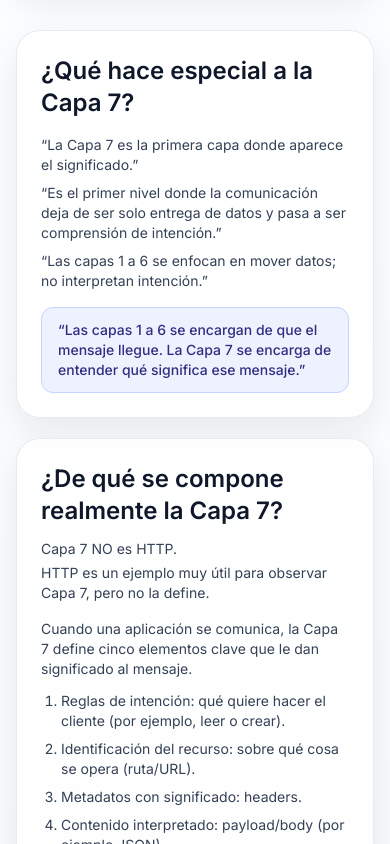
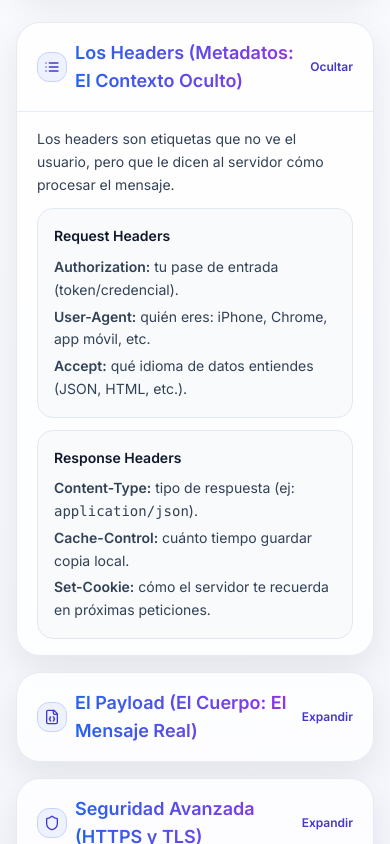
Before and after one commit to Kamolchig/capa-7-modelo-osi-demo, a React (Vite) app: page / in a window 390 px wide. Shown: the part 9840-10684 px from the top of the page. Built offline with nearby package versions, Linux system fonts and the light colour scheme.

Commit message:
Setup FINAL4

```diff
--- a/src/components/Layer7DeepDive.jsx
+++ b/src/components/Layer7DeepDive.jsx
@@ -1,6 +1,6 @@
 import { useState } from 'react'
 import { AnimatePresence, motion } from 'framer-motion'
-import { FileText, Key, Link2, MessageSquare, MessageSquareText } from 'lucide-react'
+import { FileJson, FileText, Key, Link2, List, MessageSquare, MessageSquareText, Shield } from 'lucide-react'
 import { Reveal } from './Reveal'
 import Layer7ConceptBlocks from './Layer7ConceptBlocks'
 
@@ -112,6 +112,37 @@ function CardBlock({ step, icon, title, idea, badges = [], bullets, example, dev
       </div>
 
       <Collapsible title="Ver más">{extra}</Collapsible>
+    </article>
+  )
+}
+
+function DeepDisclosure({ title, icon, defaultOpen = false, children }) {
+  const [open, setOpen] = useState(defaultOpen)
+  return (
+    <article className="card p-0">
+      <button
+        onClick={() => setOpen((v) => !v)}
+        className="flex w-full items-center justify-between gap-3 px-5 py-4 text-left focus:outline-none focus-visible:ring-2 focus-visible:ring-indigo-500/60"
+      >
+        <span className="flex items-center gap-2">
+          <span className="rounded-xl border border-indigo-200 bg-indigo-50 p-1.5 text-indigo-700">{icon}</span>
+          <span className="bg-gradient-to-r from-blue-600 to-purple-600 bg-clip-text text-lg font-semibold text-transparent">{title}</span>
+        </span>
+        <span className="text-xs font-semibold text-indigo-700">{open ? 'Ocultar' : 'Expandir'}</span>
+      </button>
+      <AnimatePresence initial={false}>
+        {open && (
+          <motion.div
+            initial={{ opacity: 0, height: 0 }}
+            animate={{ opacity: 1, height: 'auto' }}
+            exit={{ opacity: 0, height: 0 }}
+            transition={{ duration: 0.25, ease: [0.16, 1, 0.3, 1] }}
+            className="overflow-hidden border-t border-slate-200/80"
+          >
+            <div className="px-5 py-4 text-sm leading-relaxed text-slate-700">{children}</div>
+          </motion.div>
+        )}
+      </AnimatePresence>
     </article>
   )
 }
@@ -344,6 +375,74 @@ export default function Layer7DeepDive() {
         </Reveal>
       </div>
 
+      <Reveal delay={0.2}>
+        <section className="mt-8 space-y-4" aria-label="Profundización avanzada de Capa 7">
+          <DeepDisclosure title="Los Headers (Metadatos: El Contexto Oculto)" icon={<List className="h-4 w-4" />} defaultOpen>
+            <p>
+              Los headers son etiquetas que no ve el usuario, pero que le dicen al servidor cómo procesar el mensaje.
+            </p>
+            <div className="mt-3 grid gap-3 md:grid-cols-2">
+              <div className="rounded-2xl border border-slate-200 bg-slate-50 p-4">
+                <p className="font-semibold text-slate-900">Request Headers</p>
+                <ul className="mt-2 space-y-1">
+                  <li><span className="font-semibold">Authorization:</span> tu pase de entrada (token/credencial).</li>
+                  <li><span className="font-semibold">User-Agent:</span> quién eres: iPhone, Chrome, app móvil, etc.</li>
+                  <li><span className="font-semibold">Accept:</span> qué idioma de datos entiendes (JSON, HTML, etc.).</li>
+                </ul>
+              </div>
+              <div className="rounded-2xl border border-slate-200 bg-slate-50 p-4">
+                <p className="font-semibold text-slate-900">Response Headers</p>
+                <ul className="mt-2 space-y-1">
+                  <li><span className="font-semibold">Content-Type:</span> tipo de respuesta (ej: <code>application/json</code>).</li>
+                  <li><span className="font-semibold">Cache-Control:</span> cuánto tiempo guardar copia local.</li>
+                  <li><span className="font-semibold">Set-Cookie:</span> cómo el servidor te recuerda en próximas peticiones.</li>
+                </ul>
+              </div>
+            </div>
+          </DeepDisclosure>
+
+          <DeepDisclosure title="El Payload (El Cuerpo: El Mensaje Real)" icon={<FileJson className="h-4 w-4" />}>
+            <p>
+              Es la carga útil. Lo que realmente queremos enviar o recibir una vez que los headers abrieron la puerta.
+            </p>
+            <div className="mt-3 grid gap-3 md:grid-cols-2">
+              <div>
+                <p className="mb-1 text-xs font-semibold uppercase tracking-wide text-slate-500">Request Payload</p>
+                <pre className="rounded-xl bg-slate-950 p-3 text-xs text-cyan-200">{`{\n  "comentario": "¡Excelente expo!",\n  "id_post": 77\n}`}</pre>
+              </div>
+              <div>
+                <p className="mb-1 text-xs font-semibold uppercase tracking-wide text-slate-500">Response Payload</p>
+                <pre className="rounded-xl bg-slate-950 p-3 text-xs text-cyan-200">{`{\n  "status": "success",\n  "timestamp": "2026-02-09T13:30Z"\n}`}</pre>
+              </div>
+            </div>
+            <p className="mt-3">
+              El payload puede ser texto, imágenes o archivos, pero en la web moderna, JSON es el rey por ser ligero.
+            </p>
+          </DeepDisclosure>
+
+          <DeepDisclosure title="Seguridad Avanzada (HTTPS y TLS)" icon={<Shield className="h-4 w-4" />}>
+            <p>
+              En Capa 7, la seguridad no es opcional. HTTPS es el guardaespaldas de tus datos.
+            </p>
+            <ul className="mt-2 space-y-1">
+              <li><span className="font-semibold">Cifrado:</span> los datos viajan como ruido ilegible si alguien los intercepta.</li>
+              <li><span className="font-semibold">Integridad:</span> detecta cambios en el camino (mitiga Man-in-the-Middle).</li>
+              <li><span className="font-semibold">Autenticación:</span> el certificado digital confirma que el servidor es legítimo.</li>
+            </ul>
+            <div className="mt-3 rounded-xl border border-emerald-200 bg-emerald-50 px-3 py-2 text-emerald-800">
+              🔒 Conexión Segura
+            </div>
+          </DeepDisclosure>
+
+          <DeepDisclosure title="El Portero del Navegador (CORS)" icon={<Shield className="h-4 w-4" />}>
+            <p>
+              Cross-Origin Resource Sharing es una regla de seguridad de Capa 7 que impide que un sitio malicioso pida
+              tus datos privados de otro sitio sin permiso explícito del servidor.
+            </p>
+          </DeepDisclosure>
+        </section>
+      </Reveal>
+
       <Layer7ConceptBlocks />
 
       <Reveal delay={0.1}>
--- a/src/components/StatusCodesSection.jsx
+++ b/src/components/StatusCodesSection.jsx
@@ -1,54 +1,3 @@
-import { Reveal } from './Reveal'
-
-const family = [
-  ['2xx', 'Qué es: respuesta exitosa. Para qué sirve: confirmar que la solicitud fue aceptada. Ejemplo simple: 200 OK.'],
-  ['3xx', 'Qué es: redirección o caché. Para qué sirve: reutilizar o redirigir recursos. Ejemplo simple: 304 Not Modified.'],
-  ['4xx', 'Qué es: problema en la solicitud del cliente. Para qué sirve: corregir request o permisos. Ejemplo simple: 401/403/404.'],
-  ['5xx', 'Qué es: error del servidor. Para qué sirve: indicar que el cliente no puede resolverlo solo. Ejemplo simple: 500 o 503.']
-]
-
-const cards = [
-  ['200 OK', 'La operación HTTP fue procesada correctamente.', 'Confirmar que el cliente puede continuar mostrando datos.', 'La app carga el feed inicial sin errores.', 'Status + Response + Preview.'],
-  ['304 Not Modified', 'El recurso no cambió; se usa caché local.', 'Evitar descargar de nuevo datos iguales y ahorrar tiempo.', 'Recarga de pantalla usando ETag vigente.', 'Headers: ETag / If-None-Match.'],
-  ['400 Bad Request', 'La solicitud está mal formada.', 'Corregir la forma del request enviado por el cliente.', 'JSON inválido o campo obligatorio faltante.', 'Request Payload + mensaje de error.'],
-  ['401 Unauthorized', 'Falta autenticación válida.', 'Indicar que primero se debe iniciar sesión o renovar token.', 'Token ausente o vencido en la solicitud.', 'Authorization header.'],
-  ['403 Forbidden', 'Hay identidad, pero no permiso.', 'Mostrar que el usuario está autenticado pero no autorizado.', 'Usuario normal intenta acción de administrador.', 'Status y mensaje de permiso.'],
-  ['404 Not Found', 'Ruta o recurso no existe.', 'Detectar URLs incorrectas o recursos eliminados.', 'Endpoint mal escrito o ID inexistente.', 'Request URL y path.'],
-  ['429 Too Many Requests', 'Se excedió el límite de solicitudes.', 'Proteger el servicio cuando hay demasiadas peticiones.', 'Demasiados intentos en pocos segundos.', 'Headers de límite/reintento.'],
-  ['500 / 503', 'Fallo interno o servicio no disponible.', 'Mostrar que el problema está del lado del servidor.', 'Servicio temporalmente caído o en mantenimiento.', 'Status + respuesta de servidor.']
-]
-
 export default function StatusCodesSection() {
-  return (
-    <section id="status" className="scroll-mt-28 py-24">
-      <Reveal>
-        <h2 className="text-4xl font-semibold text-[#0B1220] sm:text-5xl">HTTP Status Codes</h2>
-        <p className="mt-3 max-w-4xl text-slate-600">Qué es: un código numérico de respuesta HTTP. Para qué sirve: entender rápidamente si la solicitud salió bien, si hay redirección, si falta algo en el cliente o si falló el servidor.</p>
-      </Reveal>
-      <div className="mt-6 grid gap-3 md:grid-cols-2 lg:grid-cols-4">
-        {family.map((f, i) => (
-          <Reveal key={f[0]} delay={i * 0.04}><div className="card p-4"><p className="font-semibold text-indigo-700">{f[0]}</p><p className="mt-1 text-sm text-slate-600">{f[1]}</p></div></Reveal>
-        ))}
-      </div>
-      <div className="mt-8 grid gap-5 lg:grid-cols-2">
-        {cards.map((c, i) => (
-          <Reveal key={c[0]} delay={i * 0.03}>
-            <article className="card p-6">
-              <h3 className="text-xl font-semibold text-indigo-700">{c[0]}</h3>
-              <ul className="mt-3 space-y-1.5 text-sm text-slate-600">
-                <li><span className="font-medium text-slate-800">Qué es:</span> {c[1]}</li>
-                <li><span className="font-medium text-slate-800">Para qué sirve:</span> {c[2]}</li>
-                <li><span className="font-medium text-slate-800">Ejemplo simple:</span> {c[3]}</li>
-                <li><span className="font-medium text-slate-800">En DevTools mira:</span> {c[4]}</li>
-              </ul>
-              <details className="mt-3 text-xs text-slate-600">
-                <summary className="cursor-pointer font-medium text-indigo-700">Para profundizar</summary>
-                <p className="mt-2">Cuando tengas más base, puedes comparar estos códigos con lógica de negocio y arquitectura del backend.</p>
-              </details>
-            </article>
-          </Reveal>
-        ))}
-      </div>
-    </section>
-  )
+  return null
 }
```
